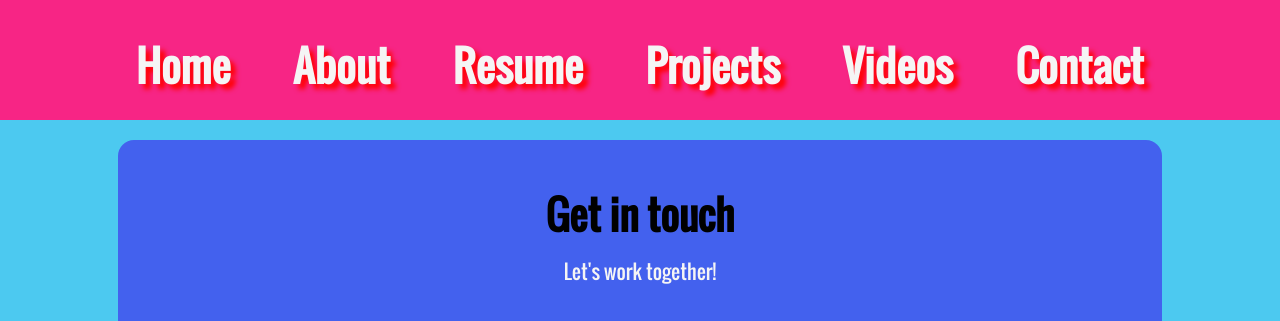
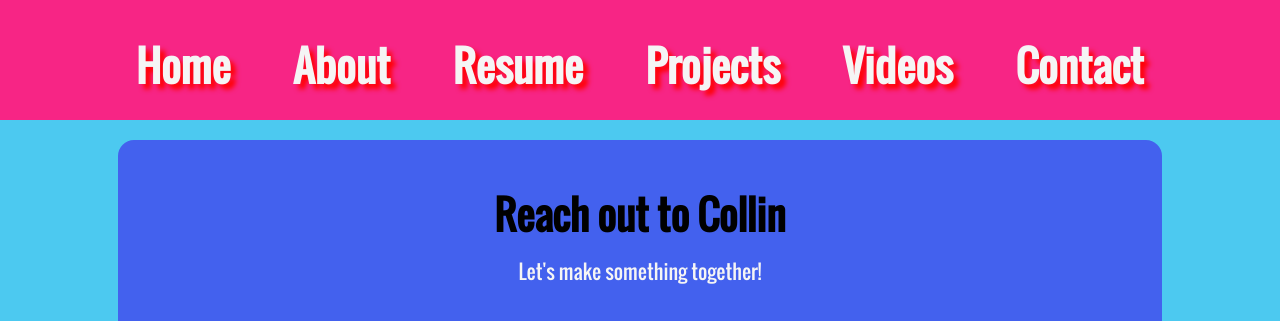
Before and after one commit to CollinABullock/personal-website-dist, a plain HTML site: page contact.html in a window 1280 px wide. Shown: the top 321 px of the page. Drawn offline with nearby package versions, Linux system fonts and the light colour scheme.

Commit message:
building out header for contact page

```diff
--- a/contact.html
+++ b/contact.html
@@ -3,11 +3,11 @@
     <head>
         <meta charset="utf-8" />
         <meta name="viewport" content="width=device-width, initial-scale=1, shrink-to-fit=no" />
-        <meta name="description" content />
-        <meta name="author" content />
-        <title>Modern Business - Start Bootstrap Template</title>
+        <meta name="description" content="Collin Bullock is a fullstack web developer and you should hire him.  He's adept in javascript, HTML, CSS, React, Git, Github, UI and UX, angular, Python, and much more" />
+        <meta name="author" content="This website was made by Collin Bullock to show that he can do such a thing and in fact should be paid to make websites" />
+        <title>Reach out to Collin</title>
         <!-- Favicon-->
-        <link rel="icon" type="image/x-icon" href="assets/favicon.ico" />
+        <link rel="icon" type="image/x-icon" href="https://i.pinimg.com/originals/18/c1/79/18c179cee07063a7a50e6600edea7d76.jpg" />
         <!-- Custom Google font-->
         <link rel="preconnect" href="https://fonts.googleapis.com" />
         <link rel="preconnect" href="https://fonts.gstatic.com" crossorigin />
@@ -43,8 +43,8 @@
                     <div class="bg-light rounded-4 py-5 px-4 px-md-5 contact-form">
                         <div class="text-center mb-5">
 
-                            <h1 class="fw-bolder slide-in-text">Get in touch</h1>
-                            <p class="lead fw-normal text-muted mb-0 slide-in-text">Let's work together!</p>
+                            <h1 class="fw-bolder slide-in-text">Reach out to Collin</h1>
+                            <p class="lead text-muted slide-in-text">Let's make something together!</p>
                         </div>
                         <div class="d-flex justify-content-center fs-2 gap-4 contact-links slide-in-text">
                             <a class="text-gradient" href="mailto:collin@collinbullock.com"><i class="bi bi-envelope"></i></a>
```
